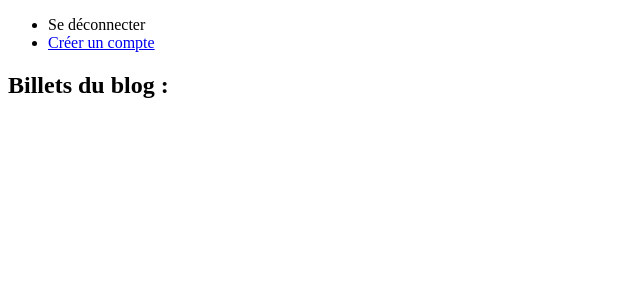
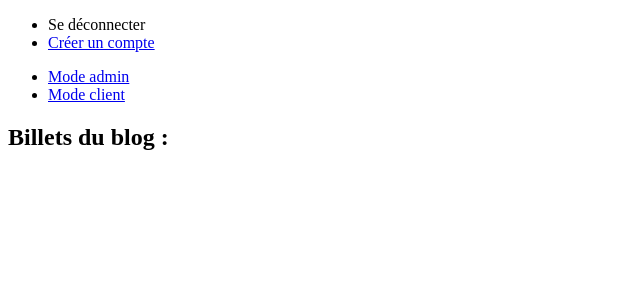
Before and after one commit to PascalTed/blog, a PHP site: page /index.php in a window 1280 px wide. Shown: the top 300 px of the page, without its empty margins (0-640 px from the left). Run offline with PHP 8.4, Linux system fonts and the light colour scheme; the visitor is signed in with stand-in values (Sample User, id 1); data that the repository does not hold is empty.

Commit message:
Ajouté balise ul dans view/menuView.php

```diff
--- a/view/menuView.php
+++ b/view/menuView.php
@@ -20,4 +20,15 @@
     <li><a href="index.php?action=displayCreateAccount">Créer un compte</a></li>
 </ul>
 
+<ul>
+    <?php
+    if (isset($_SESSION['pseudo']) AND isset($_SESSION['admin']) AND $_SESSION['admin'] == 1) {
+    ?>
+    <li><a href="index.php?action=displayAdminView">Mode admin</a></li>
+    <li><a href="index.php?">Mode client</a></li>
+    <?php
+    }
+    ?>
+</ul>
+
 <?php $menu = ob_get_clean(); ?>
```
